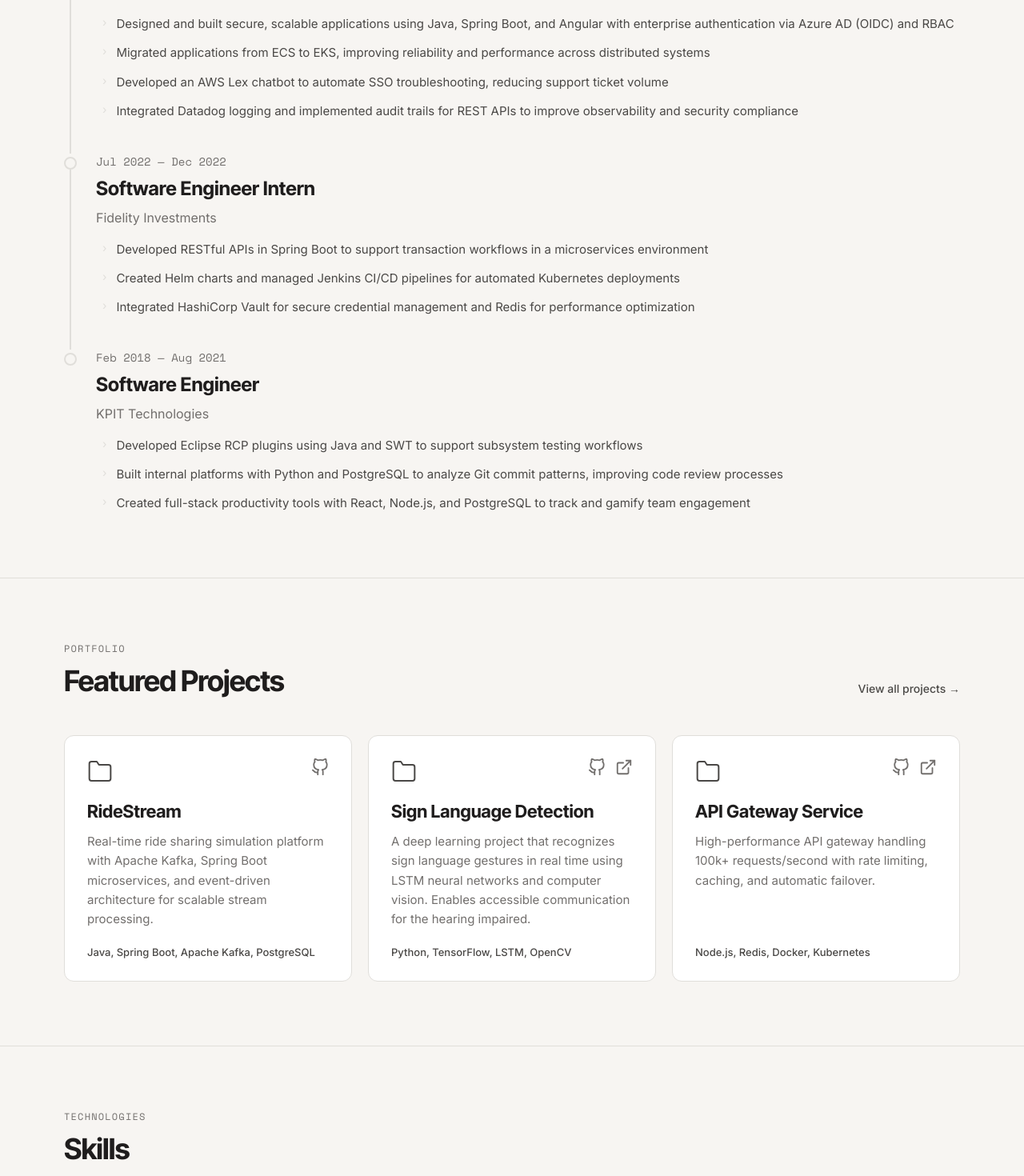
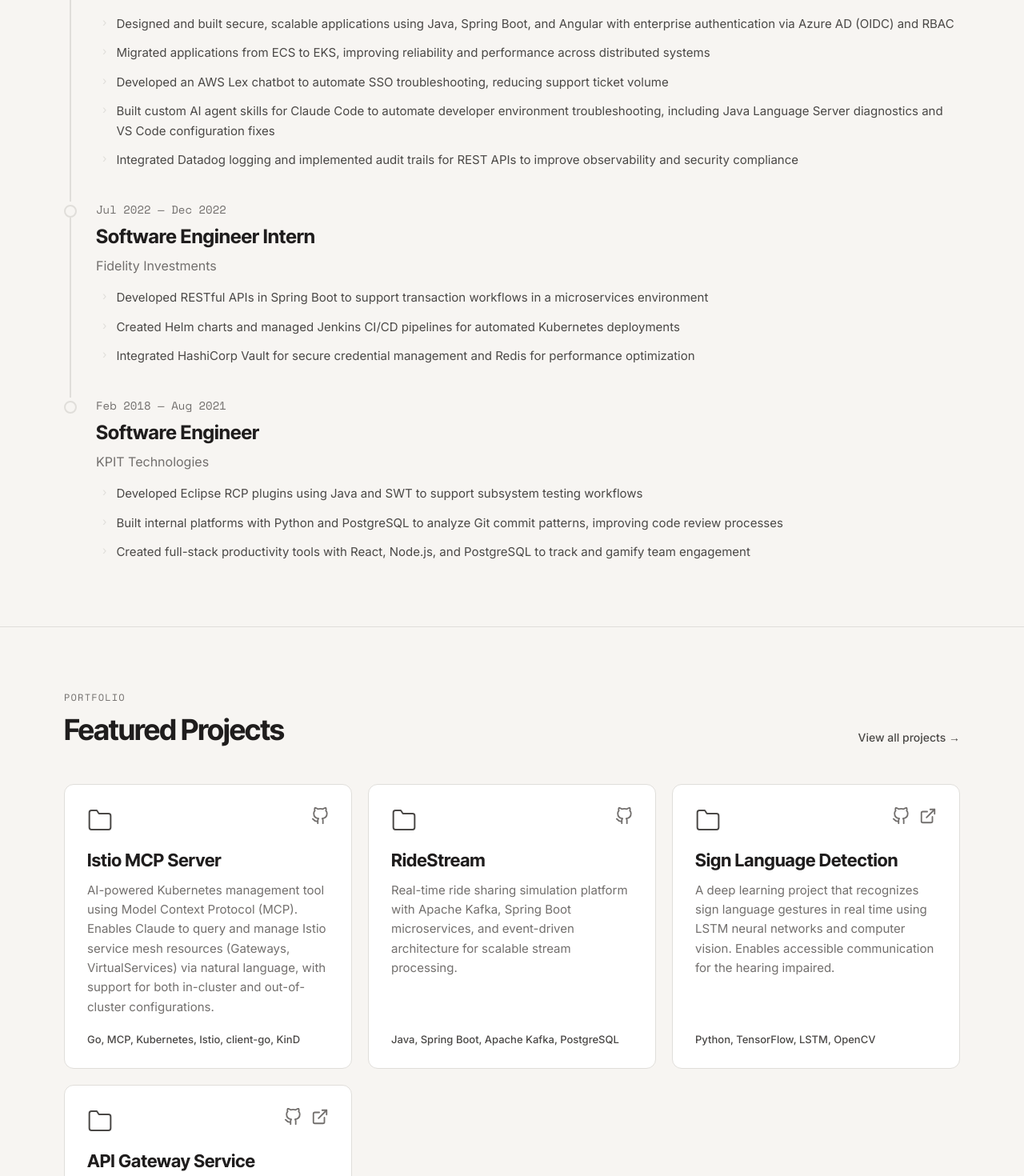
Before and after one commit to whoismansi/portfolio-mansi, a Next.js app: page /portfolio-mansi/ in a window 1280 px wide. Shown: the part 1080-2550 px from the top of the page at 80% size. Built offline with nearby package versions, Linux system fonts and the light colour scheme.

Commit message:
Enhanced portfolio components

```diff
--- a/src/components/Experience.tsx
+++ b/src/components/Experience.tsx
@@ -12,6 +12,7 @@
       "Designed and built secure, scalable applications using Java, Spring Boot, and Angular with enterprise authentication via Azure AD (OIDC) and RBAC",
       "Migrated applications from ECS to EKS, improving reliability and performance across distributed systems",
       "Developed an AWS Lex chatbot to automate SSO troubleshooting, reducing support ticket volume",
+      "Built custom AI agent skills for Claude Code to automate developer environment troubleshooting, including Java Language Server diagnostics and VS Code configuration fixes",
       "Integrated Datadog logging and implemented audit trails for REST APIs to improve observability and security compliance",
     ],
   },
--- a/src/components/Projects.tsx
+++ b/src/components/Projects.tsx
@@ -5,6 +5,12 @@
 import { fadeInUp, staggerContainer, viewportSettings, springTransition } from "@/lib/animations";
 
 const projects = [
+  {
+    title: "Istio MCP Server",
+    description: "AI-powered Kubernetes management tool using Model Context Protocol (MCP). Enables Claude to query and manage Istio service mesh resources (Gateways, VirtualServices) via natural language, with support for both in-cluster and out-of-cluster configurations.",
+    tech: "Go, MCP, Kubernetes, Istio, client-go, KinD",
+    github: "https://github.com/nilekhc/istio-mcp-server",
+  },
   {
     title: "RideStream",
     description: "Real-time ride sharing simulation platform with Apache Kafka, Spring Boot microservices, and event-driven architecture for scalable stream processing.",
--- a/src/components/TechStack.tsx
+++ b/src/components/TechStack.tsx
@@ -1,7 +1,7 @@
 "use client";
 
 import { m } from "framer-motion";
-import { FiCode, FiDatabase, FiCloud, FiShield } from "react-icons/fi";
+import { FiCode, FiDatabase, FiCloud, FiShield, FiCpu } from "react-icons/fi";
 import { fadeInUp, staggerContainer, viewportSettings, springTransition } from "@/lib/animations";
 
 const skillCategories = [
@@ -11,9 +11,14 @@
     skills: ["Java", "Python", "Spring Boot", "TypeScript", "JavaScript", "Node.js", "Angular", "React"],
   },
   {
+    title: "AI & Developer Tools",
+    icon: FiCpu,
+    skills: ["MCP (Model Context Protocol)", "Claude API", "AI Agents", "Agent Skills",  "GitHub Copilot"],
+  },
+  {
     title: "Cloud & DevOps",
     icon: FiCloud,
-    skills: ["AWS", "Azure", "Kubernetes", "Docker", "Jenkins", "Git", "HashiCorp Vault"],
+    skills: ["AWS", "Azure", "Kubernetes", "Docker", "GitHub Actions", "Jenkins", "Git", "HashiCorp Vault"],
   },
   {
     title: "Database",
@@ -23,7 +28,7 @@
   {
     title: "APIs & Security",
     icon: FiShield,
-    skills: ["REST", "SAML", "OIDC", "OAuth"],
+    skills: ["REST", "gRPC", "SAML", "OIDC", "OAuth"],
   },
 ];
 
```
